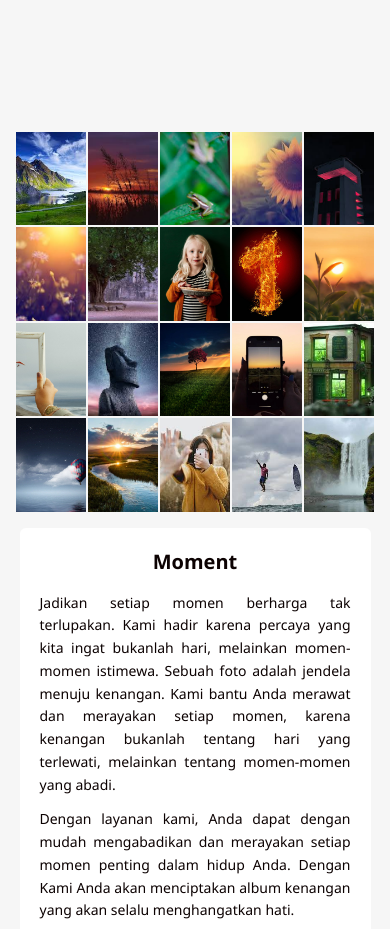
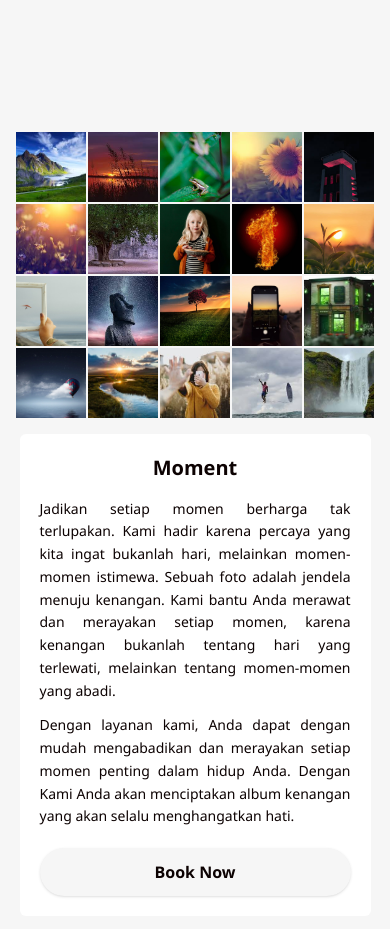
Before and after one commit to tpid-magang-alwan/slide-moment, a React (Vite) app: page / in a window 390 px wide. Shown: the part 1720-2649 px from the top of the page. Built offline with nearby package versions, Linux system fonts and the light colour scheme.

Commit message:
penyesuaian ukuran grid saat tampil android

```diff
--- a/src/components/Home_Container_3.jsx
+++ b/src/components/Home_Container_3.jsx
@@ -1,5 +1,5 @@
 import React from "react";
-import { Link } from "react-router-dom"; // ✅ siapkan untuk navigasi internal
+import { Link } from "react-router-dom";
 
 export default function Home_Container_3() {
   const images = [
@@ -37,11 +37,14 @@ export default function Home_Container_3() {
   return (
     <div className="flex flex-col md:flex-row w-full items-center text-[#0C0202] overflow-hidden my-16 py-8 md:py-0">
 
-      {/* Bagian Kiri: Grid Gambar */}
+      {/* 🟩 Bagian Kiri: Grid Gambar */}
       <div className="md:w-1/2 p-4 flex justify-center items-center">
-        <div className="w-full max-w-[520px] h-[380px] grid grid-cols-5 grid-rows-4 gap-[2px] overflow-hidden">
+        <div className="w-full max-w-[520px] h-auto md:h-[380px] grid grid-cols-5 grid-rows-4 gap-[2px] overflow-hidden">
           {images.map((src, i) => (
-            <div key={i} className="overflow-hidden">
+            <div
+              key={i}
+              className="overflow-hidden aspect-square md:aspect-auto" // ✅ persegi di android, persegi panjang di desktop
+            >
               <img
                 src={src}
                 alt={`Gallery ${i + 1}`}
@@ -52,7 +55,7 @@ export default function Home_Container_3() {
         </div>
       </div>
 
-      {/* Bagian Kanan: Teks dan Tombol */}
+      {/* 🟦 Bagian Kanan: Teks dan Tombol */}
       <div className="w-full md:w-1/2 flex justify-center items-center">
         <div className="w-[90%] md:w-4/5 bg-[#ffffff] p-5 sm:p-6 rounded-md flex flex-col">
           <div>
```
